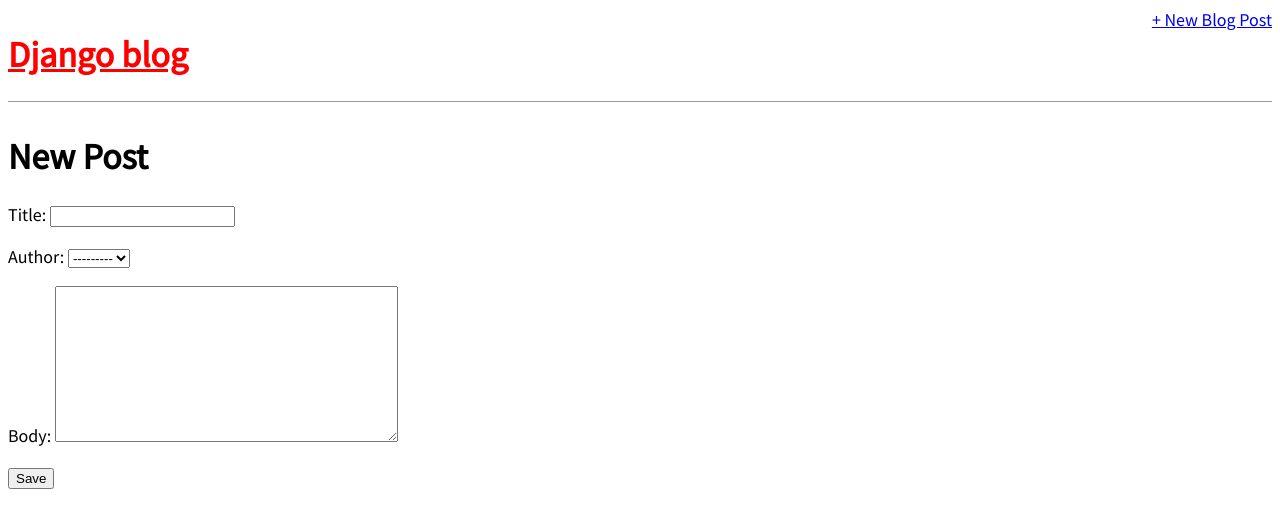
After one commit to babu-thomas/blog-django, a Django app: page /post/new/ in a window 1280 px wide. The commit adds this page. Shown: the top 528 px of the page. Run offline with Django 3.2, Linux system fonts and the light colour scheme; data comes from the database, SQL or seed files in the repository.

Commit message:
Create template for adding blog posts

```diff
--- a/templates/base.html
+++ b/templates/base.html
@@ -9,7 +9,12 @@
 </head>
 <body>
     <header>
-        <h1><a href="{% url 'home' %}">Django blog</a></h1>
+        <div class="nav-left">
+            <h1><a href="{% url 'home' %}">Django blog</a></h1>
+        </div>
+        <div class="nav-right">
+            <a href="{% url 'post_new' %}">+ New Blog Post</a>
+        </div>
     </header>
     <div class="container">
         {% block content %}
--- /dev/null
+++ b/templates/post_new.html
@@ -0,0 +1,10 @@
+{% extends 'base.html' %}
+
+{% block content %}
+    <h1>New Post</h1>
+    <form action="" method="post">
+        {% csrf_token %}
+        {{ form.as_p }}
+        <input type="submit" value="Save" />
+    </form>
+{% endblock %}
```
